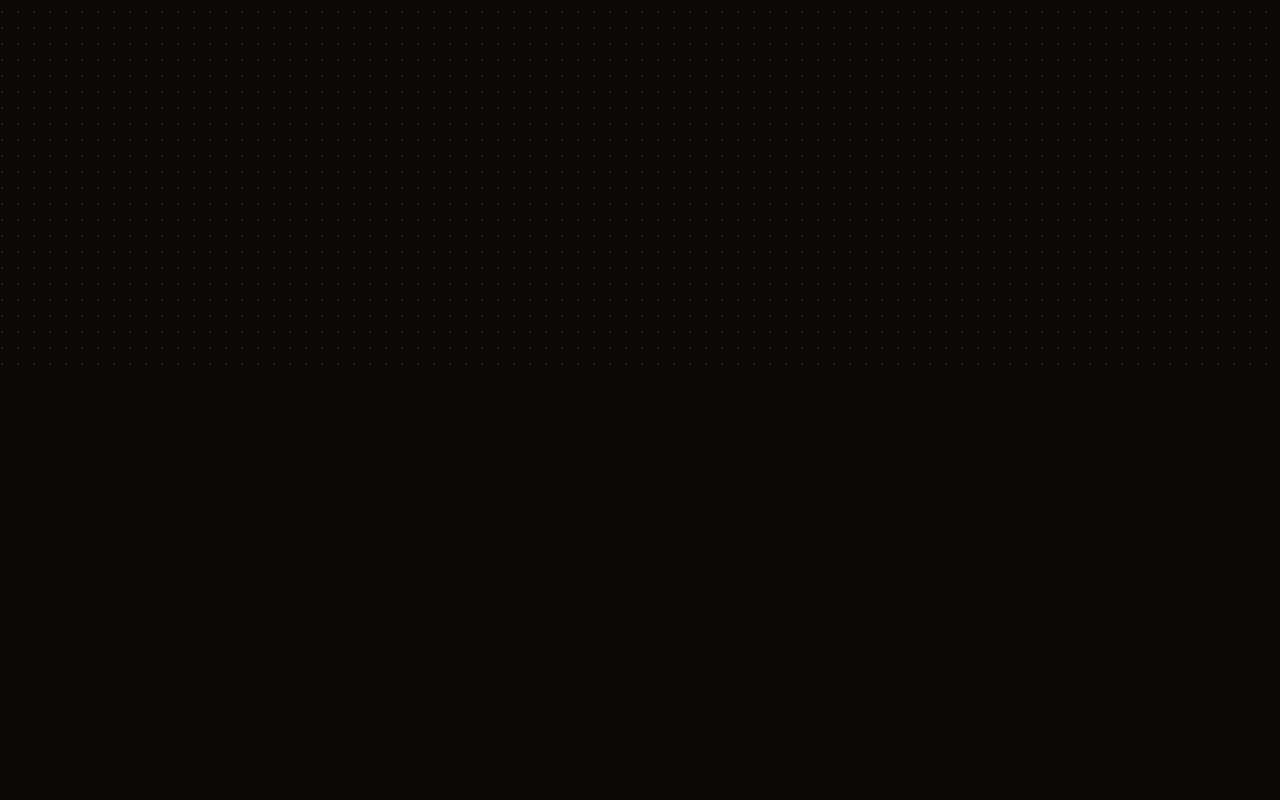
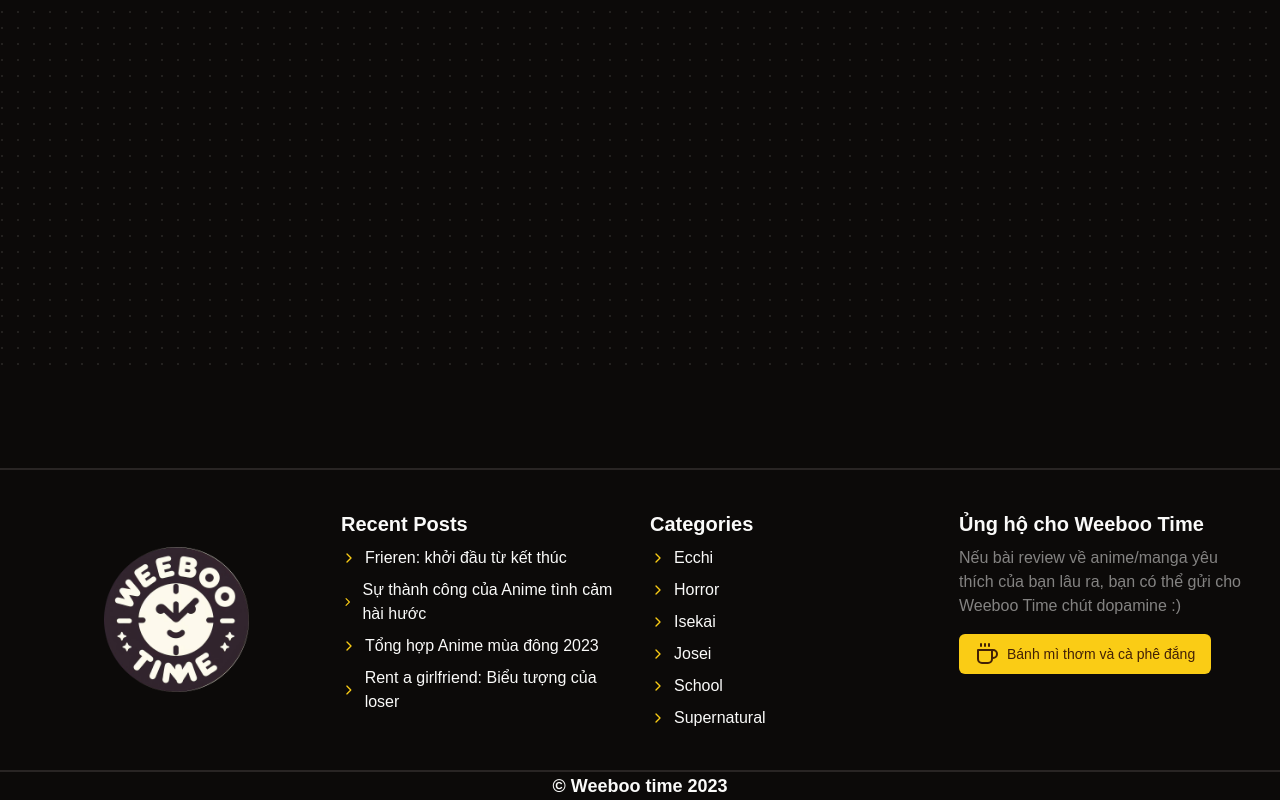
Before and after one commit to phucle297/wb-fe, a React (Vite) app: page / in a window 1280 px wide. Shown: the part 422-1222 px from the top of the page. Before the commit the page ends 800 px from the top, so only its background shows below. Built offline with nearby package versions, Linux system fonts and the light colour scheme; a web font is replaced by a local one.

Commit message:
feat: footer

```diff
--- /dev/null
+++ b/src/components/footer.tsx
@@ -0,0 +1,94 @@
+import { nanoid } from "@reduxjs/toolkit";
+import { ChevronRight, Coffee } from "lucide-react";
+import { FC } from "react";
+import { NavLink } from "react-router-dom";
+
+import { default as LogoFullRounded } from "@/assets/logo-full-rounded.png";
+import { getRandomItemsInArray } from "@/libs/random-items";
+import { CATEGORIES, categoriesSchema } from "@/types/categories";
+
+import { Button } from "./ui/button";
+
+const Footer: FC = () => {
+  return (
+    <div className="w-full border-t-2 bg-[hsl(var(--background))]">
+      <div className="container grid grid-cols-4 gap-5 py-10">
+        <div className="flex flex-col items-center justify-center">
+          <img alt="logo" className="w-1/2 max-w-full" src={LogoFullRounded} />
+        </div>
+        <div className="">
+          <h3 className="mb-2 text-xl font-bold">Recent Posts</h3>
+          <div className="flex flex-col gap-2">
+            <div className="flex items-center gap-2">
+              <ChevronRight className="text-[hsl(var(--primary))]" size={16} />
+
+              <NavLink className="transition-all duration-300 hover:opacity-80" to={"/post/" + nanoid()}>
+                <span>Frieren: khởi đầu từ kết thúc</span>
+              </NavLink>
+            </div>
+
+            <div className="flex items-center gap-2">
+              <ChevronRight className="text-[hsl(var(--primary))]" size={16} />
+              <NavLink className="transition-all duration-300 hover:opacity-80" to={"/post/" + nanoid()}>
+                <span>Sự thành công của Anime tình cảm hài hước</span>
+              </NavLink>
+            </div>
+            <div className="flex items-center gap-2">
+              <ChevronRight className="text-[hsl(var(--primary))]" size={16} />
+              <NavLink className="transition-all duration-300 hover:opacity-80" to={"/post/" + nanoid()}>
+                <span>Tổng hợp Anime mùa đông 2023</span>
+              </NavLink>
+            </div>
+            <div className="flex items-center gap-2">
+              <ChevronRight className="text-[hsl(var(--primary))]" size={16} />
+              <NavLink className="transition-all duration-300 hover:opacity-80" to={"/post/" + nanoid()}>
+                <span>Rent a girlfriend: Biểu tượng của loser</span>
+              </NavLink>
+            </div>
+          </div>
+        </div>
+        <div className="">
+          <h3 className="mb-2 text-xl font-bold">Categories</h3>
+          <div className="flex flex-col gap-2">
+            {getRandomItemsInArray(
+              CATEGORIES.sort((a, b) => a.localeCompare(b)).filter(
+                (category: string) =>
+                  category !== categoriesSchema.enum[210] &&
+                  category !== categoriesSchema.enum.yuri &&
+                  category !== categoriesSchema.enum.incest &&
+                  category !== categoriesSchema.enum.loli
+              ),
+              6
+            ).map((category: string) => (
+              <div key={category} className="flex items-center gap-2">
+                <ChevronRight className="text-[hsl(var(--primary))]" size={16} />
+
+                <NavLink className="transition-all duration-300 hover:opacity-80" to={"/search?categories=" + category}>
+                  <span>
+                    {category[0].toUpperCase()}
+                    {category.slice(1).replaceAll("_", " ")}
+                  </span>
+                </NavLink>
+              </div>
+            ))}
+          </div>
+        </div>
+        <div className="">
+          <h3 className="mb-2 text-xl font-bold">Ủng hộ cho Weeboo Time</h3>
+          <p className="opacity-50">
+            Nếu bài review về anime/manga yêu thích của bạn lâu ra, bạn có thể gửi cho Weeboo Time chút dopamine {":)"}
+          </p>
+          <Button className="mt-4 flex gap-2">
+            <Coffee size={24} />
+            Bánh mì thơm và cà phê đắng
+          </Button>
+        </div>
+      </div>
+      <div className="flex items-center justify-center border-t-2">
+        <span className="text-lg font-semibold">© Weeboo time 2023</span>
+      </div>
+    </div>
+  );
+};
+
+export default Footer;
--- /dev/null
+++ b/src/components/header.tsx
@@ -0,0 +1,22 @@
+import { FC } from "react";
+
+import { cn } from "@/libs/utils";
+
+import Navbar from "./navbar";
+import NavigationProgress from "./navigation-progress";
+
+const Header: FC = () => {
+  return (
+    <header>
+      <div
+        className={cn(
+          "container fixed inset-y-0 z-50 h-[56px] w-full border-b bg-background shadow-sm transition-all duration-500"
+        )}
+      >
+        <Navbar />
+        <NavigationProgress className="absolute inset-x-0 bottom-0 translate-y-1" />
+      </div>
+    </header>
+  );
+};
+export default Header;
--- a/src/components/layout/index.tsx
+++ b/src/components/layout/index.tsx
@@ -1,31 +1,23 @@
 import { Outlet } from "react-router-dom";
 
-import { cn } from "@/libs/utils";
-
 import DotsGridBg from "../dots-grid-bg";
-import Navbar from "../navbar";
+import Footer from "../footer";
+import Header from "../header";
 import NavigationProgress from "../navigation-progress";
 
 const Layout = () => {
   return (
     <div>
       <NavigationProgress className="absolute inset-x-0 bottom-0 translate-y-1" />
+      <DotsGridBg />
 
-      <DotsGridBg />
-      <header>
-        <div
-          className={cn(
-            "fixed inset-y-0 z-50 h-[56px] w-full border-b bg-background shadow-sm transition-all duration-500"
-          )}
-        >
-          <Navbar />
-          <NavigationProgress className="absolute inset-x-0 bottom-0 translate-y-1" />
-        </div>
-      </header>
-      <main>
+      <Header />
+
+      <main className="container relative z-10 mt-[56px]">
         <Outlet />
       </main>
-      <header>Footer</header>
+
+      <Footer />
     </div>
   );
 };
--- /dev/null
+++ b/src/libs/random-items.ts
@@ -0,0 +1,14 @@
+// eslint-disable-next-line @typescript-eslint/no-explicit-any
+export const getRandomItemsInArray: (array: unknown[], numberOfItems: number) => any[] = (array, numberOfItems) => {
+  const set = new Set();
+  const result = [];
+  for (let i = 0; i < numberOfItems; i++) {
+    let randomIndex = Math.floor(Math.random() * array.length);
+    while (set.has(randomIndex)) {
+      randomIndex = Math.floor(Math.random() * array.length);
+    }
+    set.add(randomIndex);
+    result.push(array[randomIndex]);
+  }
+  return result;
+};
--- a/src/pages/(routes)/home/index.module.scss
+++ /dev/null
@@ -1,3 +0,0 @@
-.wrapper {
-  position: relative;
-}
--- a/src/pages/(routes)/home/index.tsx
+++ b/src/pages/(routes)/home/index.tsx
@@ -4,13 +4,12 @@ import { ButtonWithTooltip } from "@/components/button-with-tooltip";
 import ThemeColors from "@/components/theme-colors";
 import { ThemeToggle } from "@/components/theme-toggle";
 
-import styles from "./index.module.scss";
-
 const Home = () => {
   return (
-    <div className={styles.wrapper}>
+    <div className="relative z-10">
       <ThemeColors />
       <ThemeToggle />
+      <div className="h-screen">
         <h1>Home</h1>
         <ButtonWithTooltip
           label="asd"
@@ -21,6 +20,7 @@ const Home = () => {
           Button
         </ButtonWithTooltip>
       </div>
+    </div>
   );
 };
 
--- /dev/null
+++ b/src/types/categories.ts
@@ -0,0 +1,37 @@
+import { z } from "zod";
+
+export const categoriesSchema = z.enum([
+  "210",
+  "action",
+  "adventure",
+  "comedy",
+  "drama",
+  "ecchi",
+  "fantasy",
+  "harem",
+  "horror",
+  "incest",
+  "isekai",
+  "josei",
+  "loli",
+  "manhua",
+  "manhwa",
+  "mecha",
+  "music",
+  "mystery",
+  "psychological",
+  "romance",
+  "school",
+  "sci_fi",
+  "seinen",
+  "shoujo",
+  "shounen",
+  "slice_of_life",
+  "sports",
+  "supernatural",
+  "yuri",
+]);
+
+export const CATEGORIES = Object.keys(categoriesSchema.enum);
+
+export type TCategories = z.infer<typeof categoriesSchema>;
--- a/src/types/colors.ts
+++ b/src/types/colors.ts
@@ -3,3 +3,5 @@ import z from "zod";
 export const colorsSchema = z.enum(["gray", "red", "rose", "orange", "green", "blue", "yellow", "violet"]);
 
 export const COLORS = Object.keys(colorsSchema.enum);
+
+export type TColor = z.infer<typeof colorsSchema>;
--- /dev/null
+++ b/src/types/types.ts
@@ -0,0 +1,5 @@
+import { z } from "zod";
+
+export const typesSchema = z.enum(["anime_movie", "anime_tv_series", "manga", "light_novel", "web_novel"]);
+
+export type TTypes = z.infer<typeof typesSchema>;
--- a/tsconfig.json
+++ b/tsconfig.json
@@ -1,8 +1,8 @@
 {
   "compilerOptions": {
-    "target": "ES2020",
+    "target": "ES2021",
     "useDefineForClassFields": true,
-    "lib": ["ES2020", "DOM", "DOM.Iterable"],
+    "lib": ["ES2021", "DOM", "DOM.Iterable"],
     "module": "ESNext",
     "skipLibCheck": true,
 
```
Also changed, not shown: src/assets/logo-full-rounded.png (added). Lines whose indentation alone changed are shown as unchanged.
